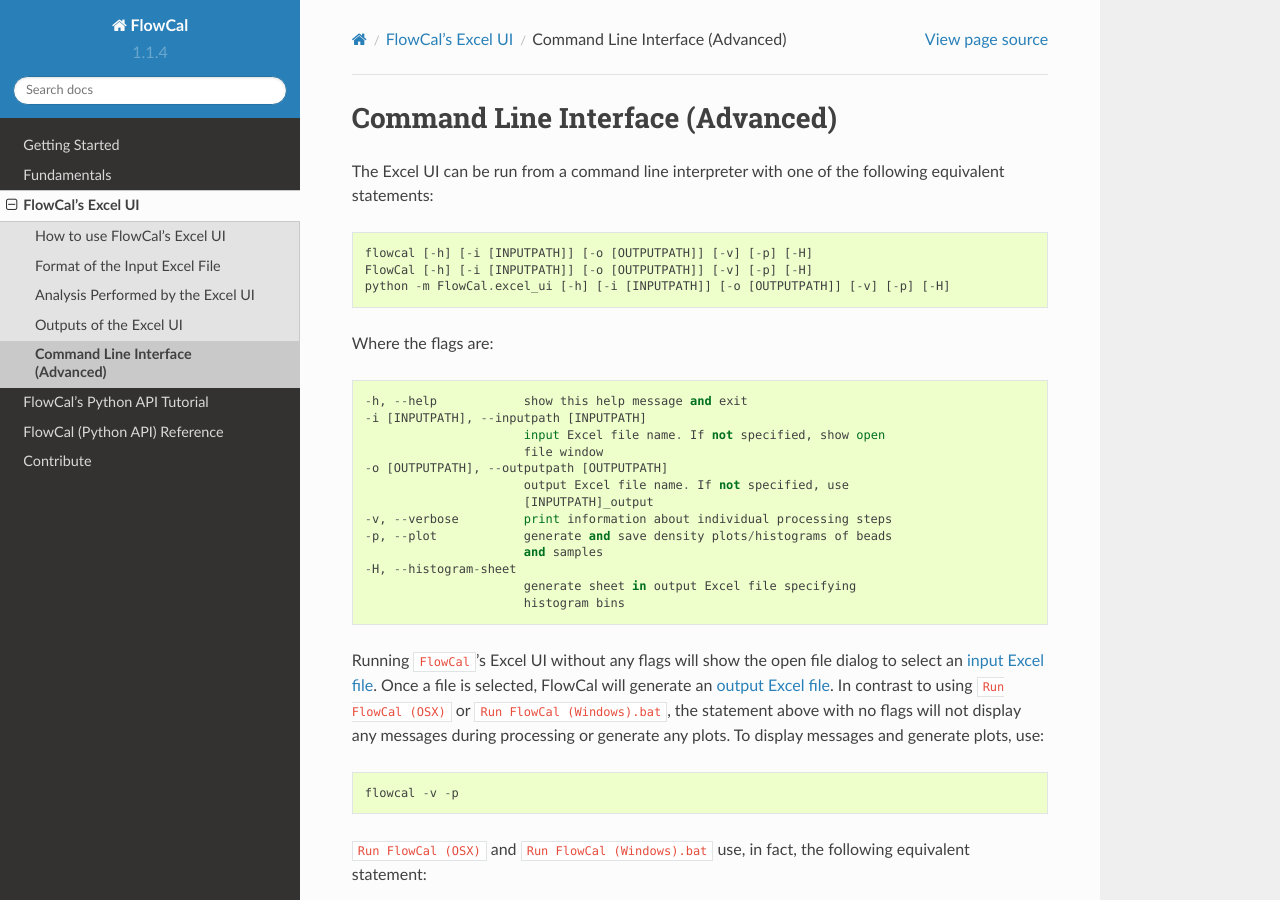
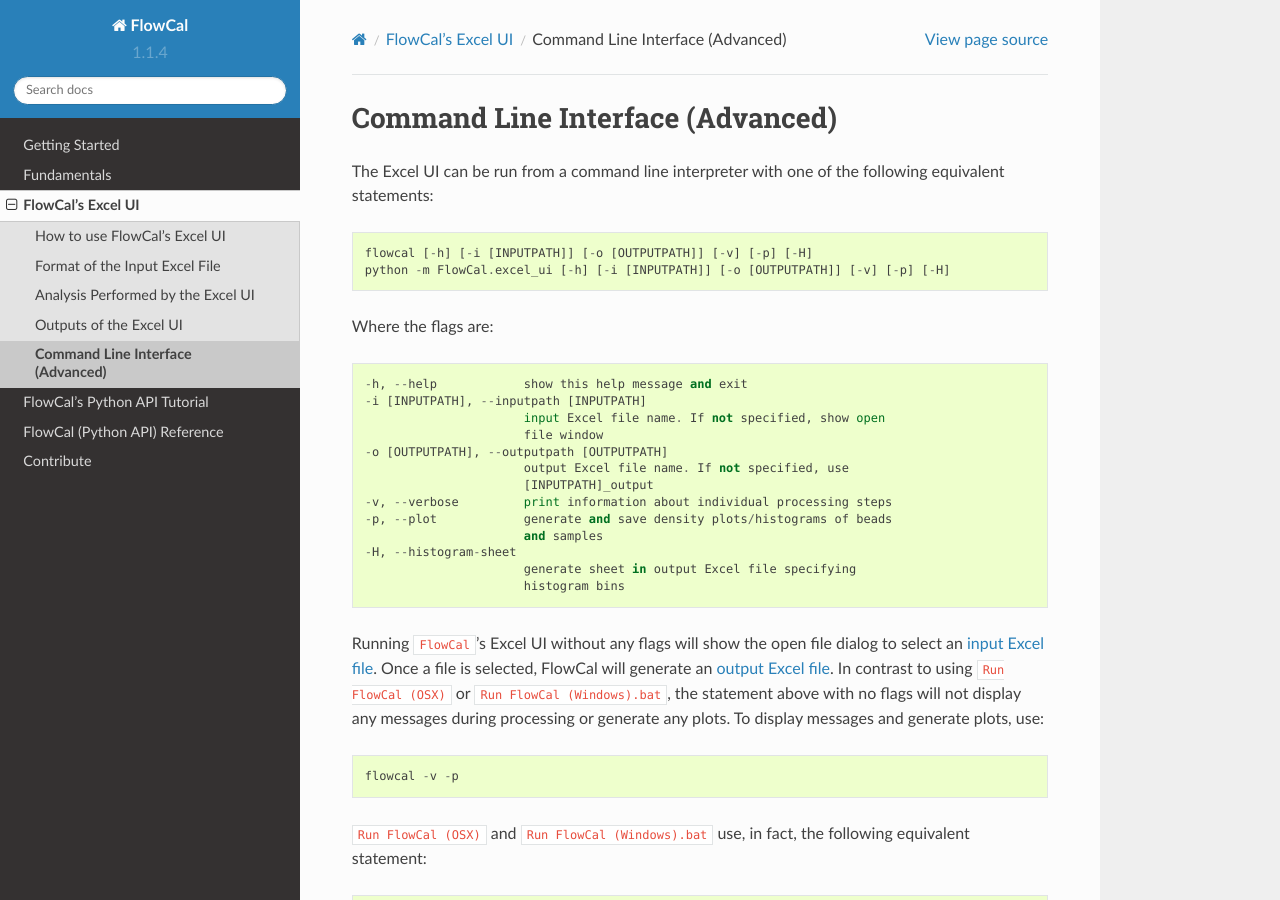
Before and after one commit to taborlab/FlowCal, a Sphinx documentation site: the page built from doc/excel_ui/cmd_interface.rst, in a window 1280 px wide and 900 px high. Built offline with Sphinx 7.4.7 and the Read the Docs theme 2.0.0, drawn with Linux system fonts in a browser that asks for light colours.

Commit message:
Deleted entrypoint FlowCal (uppercase) and documentation.

```diff
--- a/doc/excel_ui/cmd_interface.rst
+++ b/doc/excel_ui/cmd_interface.rst
@@ -4,7 +4,6 @@
 The Excel UI can be run from a command line interpreter with one of the following equivalent statements::
 
 	flowcal [-h] [-i [INPUTPATH]] [-o [OUTPUTPATH]] [-v] [-p] [-H]
-	FlowCal [-h] [-i [INPUTPATH]] [-o [OUTPUTPATH]] [-v] [-p] [-H]
 	python -m FlowCal.excel_ui [-h] [-i [INPUTPATH]] [-o [OUTPUTPATH]] [-v] [-p] [-H]
 
 Where the flags are::
--- a/setup.py
+++ b/setup.py
@@ -124,7 +124,6 @@
     entry_points = {
         'console_scripts': [
             'flowcal=FlowCal.excel_ui:run_command_line',
-            'FlowCal=FlowCal.excel_ui:run_command_line',
         ]
     },
 )
```
